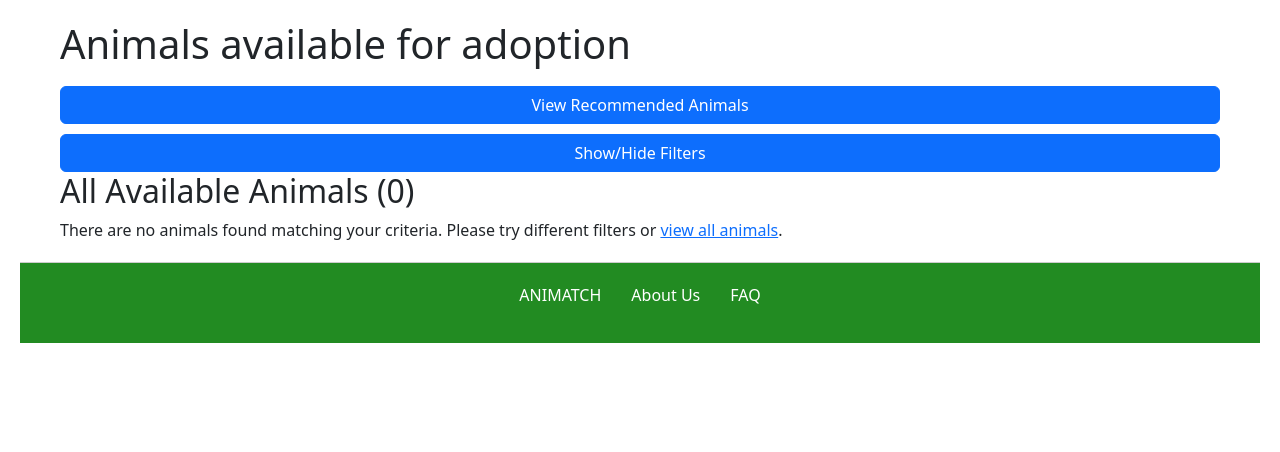
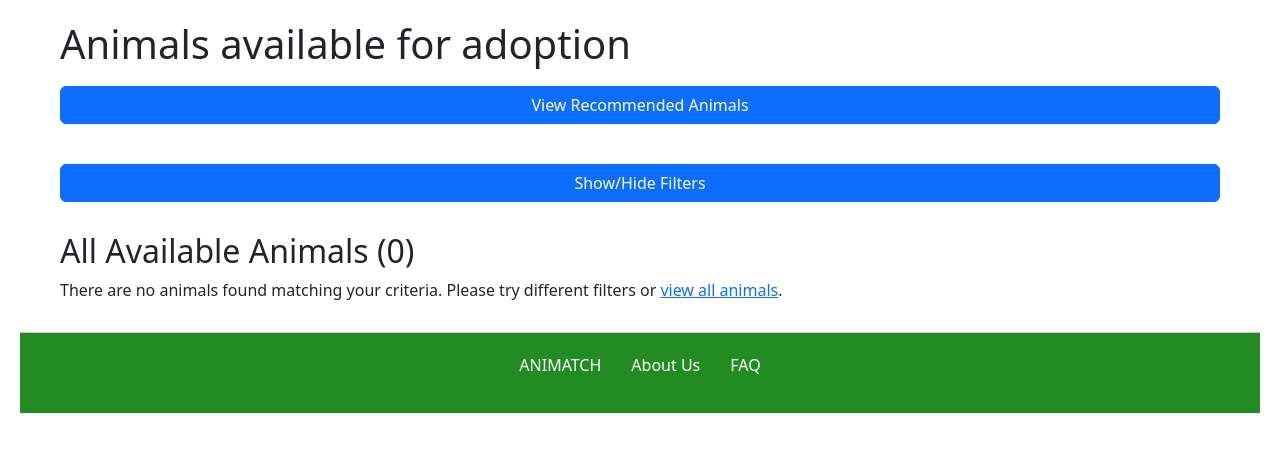
Before and after one commit to thesamedorcas/ANIMATCH, a Django app: page /animals/ in a window 1280 px wide. Shown: the part 91-543 px from the top of the page. Run offline with Django 3.2, Linux system fonts and the light colour scheme; the visitor is signed in with stand-in values (Sample User, id 1); data that the repository does not hold is empty.

Commit message:
Animals page style changed slightly

```diff
--- a/static/css/style.css
+++ b/static/css/style.css
@@ -437,14 +437,16 @@ a.btn.btn-danger {
     margin: 0 auto;
 }
 
+/* Profile Picture on My Account Page */
 .profile-picture {
-    width: 200px;
-    height: 200px;
+    width: 100px;
+    height: 100px;
     object-fit: cover;
     border-radius: 50%;
     display: block;
+    margin: 0 auto;
+}
 
-}
 /* Message */
 .messages {
     max-width: 1200px;
@@ -499,3 +501,7 @@ a.btn.btn-danger {
     opacity: 1;
 
 }
+
+.animals-page-section {
+    margin-bottom: 30px;
+}
--- a/templates/animals/animals.html
+++ b/templates/animals/animals.html
@@ -9,10 +9,12 @@ Animals for adoption
 
 {% block body_block %}
     <h1>Animals available for adoption</h1>
-    <div class="action-buttons">
+
+    <div class="animals-page-section action-buttons">
         <a href="{% url 'animals:recommended' %}" class="btn btn-primary">View Recommended Animals</a>
     </div>
-    <div class = "filter-section">
+
+    <div class="animals-page-section filter-section">
         <button id="toggle-filters" class="btn btn-primary">Show/Hide Filters</button>
         <div id="filter-form" class="filter-form" style="display: none;">
             <h3>Filter Animals</h3>
@@ -85,7 +87,7 @@ Animals for adoption
         </div>
     </div>
 
-    <div class="search-results-section">
+    <div class="animals-page-section search-results-section">
         {% if filter_applied %}
             <h2>Filtered Results ({{ animals|length }} found)</h2>
         {% else %}
@@ -120,6 +122,4 @@ Animals for adoption
             <p class="no-results">There are no animals found matching your criteria. Please try different filters or <a href="{% url 'animals:animals' %}">view all animals</a>.</p>
         {% endif %}
     </div>
-</div>
-
 {% endblock %}
```
Also changed, not shown: media/profile_images/monkey_music.jpg (added), media/profile_images/pretty_C8m2E8D.jpg (added). Lines whose indentation alone changed are shown as unchanged.
